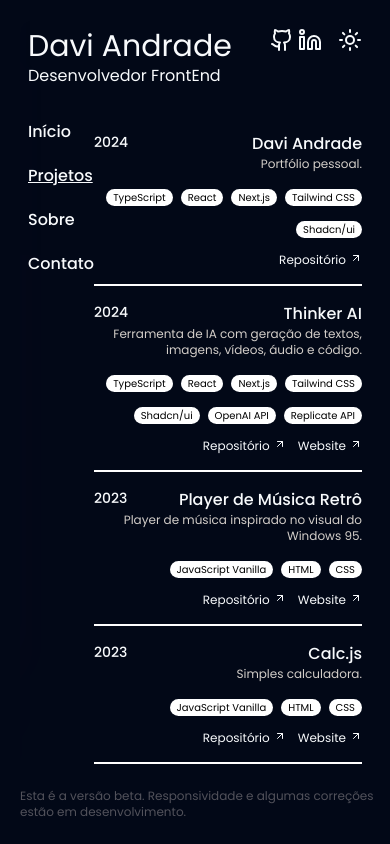
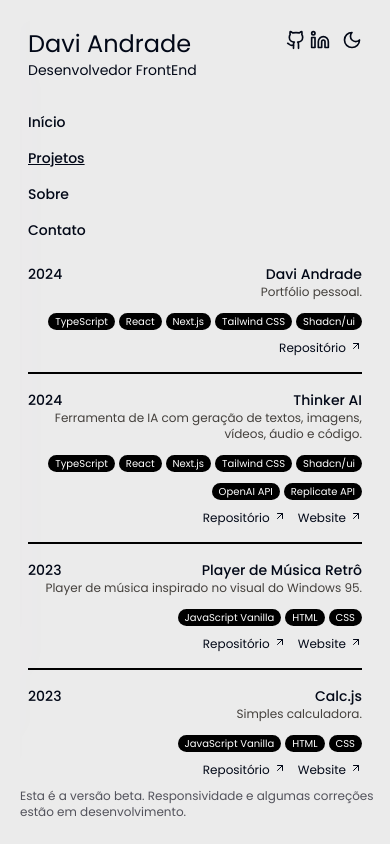
Before and after one commit to davi-andrade-js/dv-portfolio, a Next.js app: page /projects in a window 390 px wide. Both pictures are taken after a click on the element 350 px from the left and 58 px from the top of the page. Built offline with nearby package versions, Linux system fonts and the light colour scheme.

Commit message:
finish responsiveness in small devices

```diff
--- a/src/app/(routes)/info/page.tsx
+++ b/src/app/(routes)/info/page.tsx
@@ -37,13 +37,11 @@ export default function Info() {
 
   return (
     <>
-      <main className="flex h-full flex-col justify-between md:flex-row">
-        <div></div>
-
+      <main className="flex h-full flex-col justify-end md:flex-row md:justify-between">
         <div className="font-poppinsRegular z-10 flex h-fit flex-col items-end justify-end space-y-4 text-base transition-all md:w-72 md:space-y-6">
           {skills.map((skill) => (
             <div key={skill.name} className="space-y-2 transition-all">
-              <h1 className="font-poppinsMedium text-md text-end md:text-lg">
+              <h1 className="font-poppinsMedium text-end text-sm transition-all md:text-lg">
                 {skill.name}
               </h1>
               <div className="flex h-fit flex-row flex-wrap justify-end gap-1 md:gap-2">
--- a/src/app/layout.tsx
+++ b/src/app/layout.tsx
@@ -41,7 +41,7 @@ export default function RootLayout({
         <section className="z-10 m-5 mb-0 flex h-[91vh] flex-col rounded-xl p-2 md:m-8 md:p-5 lg:m-8 lg:mb-0 lg:p-5">
           <MovingLights />
           <Header />
-          <main className="flex w-full flex-row justify-between overflow-hidden">
+          <main className="flex h-full w-full flex-col justify-between overflow-hidden md:flex-row">
             <Sidebar />
             {children}
           </main>
--- a/src/app/page.tsx
+++ b/src/app/page.tsx
@@ -4,18 +4,14 @@ import Resume from "@/components/Resume";
 export default function Home() {
   return (
     <>
-      <main className="flex h-full w-full flex-col justify-between md:flex-row">
-        <div></div>
-
-        <div className="z-10 flex w-full justify-end">
-          <article className="font-poppinsRegular flex w-32 cursor-default flex-col items-end space-y-3 text-end text-xs transition-all md:w-40 md:text-base">
-            <p className="transition-all">
-              {`Desenvolvedor Web e Graduando em Análise e Desenvolvimento de Sistemas. Antes do meu primeiro "Hello World", fiz trabalhos voluntários e estive engajado no protagonismo estudantil durante o ensino médio.`}
-            </p>
-            <Resume />
-          </article>
-        </div>
-      </main>
+      {/* <main className="z-10 flex h-full w-full flex-row items-end justify-between md:w-fit md:flex-row"> */}
+      <article className="font-poppinsRegular z-10 flex cursor-default flex-col items-end space-y-3 text-end text-sm transition-all md:h-full md:text-base">
+        <p className="w-36 transition-all md:w-40">
+          {`Desenvolvedor Web e Graduando em Análise e Desenvolvimento de Sistemas. Antes do meu primeiro "Hello World", fiz trabalhos voluntários e estive engajado no protagonismo estudantil durante o ensino médio.`}
+        </p>
+        <Resume />
+      </article>
+      {/* </main> */}
     </>
   );
 }
--- a/src/components/Header.tsx
+++ b/src/components/Header.tsx
@@ -9,31 +9,31 @@ export default function Header() {
   return (
     <header className="font-poppinsRegular mb-8 flex w-full flex-row justify-between">
       <div className="z-10 flex h-fit cursor-default flex-col transition-all">
-        <h1 className=" text-3xl transition-all md:text-6xl lg:text-6xl">
-          Davi Andrade
-        </h1>
-        <h2 className=" text-md transition-all md:text-2xl lg:text-2xl">
+        <h1 className="text-2xl transition-all md:text-6xl">Davi Andrade</h1>
+        <h2 className=" text-sm transition-all md:text-2xl">
           Desenvolvedor FrontEnd
         </h2>
       </div>
 
-      <div className="z-10 flex flex-row space-x-4">
+      <div className="z-10 flex h-fit flex-row items-center space-x-3 md:space-x-4">
         <div key={"GitHub"} className="display flex flex-row space-x-1">
           <Link
+            className="h-fit"
             key={"GitHub"}
             href="https://github.com/davi-andrade-js"
             target="_blank"
             rel="noreferrer"
           >
-            <Github className="cursor-pointer transition-all hover:text-neutral-500" />
+            <Github className="w-5 cursor-pointer transition-all hover:text-neutral-500 md:w-6" />
           </Link>
           <Link
+            className="h-fit"
             key={"LinkedIn"}
             href={"https://www.linkedin.com/in/andrade-davi/"}
             target="_blank"
             rel="noreferrer"
           >
-            <Linkedin className="cursor-pointer transition-all hover:text-neutral-500" />
+            <Linkedin className="w-5 cursor-pointer transition-all hover:text-neutral-500 md:w-6" />
           </Link>
         </div>
 
--- a/src/components/ProjectsList.tsx
+++ b/src/components/ProjectsList.tsx
@@ -84,7 +84,7 @@ export default function ProjectsList() {
 
   return (
     <>
-      <div className="font-poppinsRegular flex h-full w-full flex-row overflow-hidden pt-3 md:w-3/5 md:pt-0 lg:items-end lg:justify-end ">
+      <div className="font-poppinsRegular mt-6 flex h-full w-full flex-row overflow-hidden md:w-3/5 md:pt-0 lg:items-end lg:justify-end ">
         <ScrollArea className="h-full md:w-3/4 md:pr-4">
           <div className="flex flex-col space-y-4 md:space-y-5">
             {projects.map((project) => (
@@ -105,13 +105,15 @@ export default function ProjectsList() {
                   onMouseEnter={() => setProjectOnHover(project.name)}
                   onMouseLeave={() => setProjectOnHover("")}
                 >
-                  <div className=" flex w-full flex-col items-end justify-between space-y-3 transition-all  md:w-[90%] md:space-y-4">
+                  <div className=" flex w-full flex-col items-end justify-between space-y-2 transition-all  md:w-[90%] md:space-y-4">
                     <div className="flex w-full flex-col items-end transition-all">
                       <header className="font-poppinsMedium flex w-full flex-row justify-between">
                         <div className="text-sm md:text-base">
                           {project.year}
                         </div>
-                        <div className="flex md:text-lg">{project.name}</div>
+                        <div className="flex text-sm md:text-lg">
+                          {project.name}
+                        </div>
                       </header>
 
                       <div className="text-secondary text-right text-xs transition-all md:text-base">
@@ -119,7 +121,7 @@ export default function ProjectsList() {
                       </div>
                     </div>
 
-                    <div className="flex flex-row flex-wrap justify-end gap-2">
+                    <div className="flex flex-row flex-wrap justify-end gap-1 md:gap-2">
                       {project.technologies.map((tech) => (
                         <div key={tech}>
                           <Badge className="badge transition-all md:text-xs">
@@ -133,10 +135,10 @@ export default function ProjectsList() {
                       {project.repositoryUrl ? (
                         <>
                           <Link
+                            className="flex cursor-pointer flex-row text-right text-xs  md:text-base"
                             href={project.repositoryUrl}
                             target="_blank"
                             rel="noreferrer"
-                            className="flex cursor-pointer flex-row text-right text-xs  md:text-base"
                             onMouseEnter={() => setLinkOnHover("repository")}
                             onMouseLeave={() => setLinkOnHover("")}
                           >
--- a/src/components/Resume.tsx
+++ b/src/components/Resume.tsx
@@ -9,16 +9,16 @@ export default function Resume() {
 
   return (
     <Link
-      className="flex w-fit flex-row transition-all"
+      className="flex h-fit w-fit flex-row transition-all"
       href="/downloads/Currículo Davi Andrade.pdf"
       target="_blank"
       rel="noreferrer"
       onMouseEnter={() => setOnHover(true)}
       onMouseLeave={() => setOnHover(false)}
     >
-      <p>Currículo</p>
+      <p className="text-sm md:text-base">Currículo</p>
       <ArrowUpRight
-        className={`ml-1 w-3 transition-all md:w-4 ${onHover && "pb-2"}`}
+        className={`ml-1 h-fit w-3 transition-all md:h-auto md:w-4 ${onHover && "pb-2"}`}
       />
     </Link>
   );
--- a/src/components/Sidebar.tsx
+++ b/src/components/Sidebar.tsx
@@ -1,13 +1,11 @@
 "use client";
 
-import { useState } from "react";
 import { usePathname } from "next/navigation";
 import React from "react";
 import Link from "next/link";
 
 export default function Sidebar() {
   const route = usePathname();
-  // const [onHover, setOnHover] = useState("");
 
   const navItems = [
     {
@@ -33,15 +31,12 @@ export default function Sidebar() {
   ];
 
   return (
-    <nav
-      className="font-poppinsMedium
-     lg:text-md md:text-md flex w-fit flex-col space-y-5 text-base transition-all"
-    >
+    <nav className="font-poppinsMedium flex w-fit flex-col space-y-4 text-sm transition-all md:space-y-5 md:text-base">
       {navItems.map((item) => (
         <Link
           key={item.name}
           href={item.href}
-          className={`z-10 w-fit cursor-pointer transition-all hover:pl-2 ${route === item.href ? "underline " : ""}`}
+          className={`z-10 w-fit cursor-pointer transition-all md:hover:pl-2 ${route === item.href ? "underline " : ""}`}
         >
           <p>{item.name}</p>
         </Link>
--- a/src/components/ThemeSwitcher.tsx
+++ b/src/components/ThemeSwitcher.tsx
@@ -6,7 +6,6 @@ import { Sun } from "lucide-react";
 
 export default function ThemeSwitcher() {
   const [theme, setTheme] = useState("");
-  const [bgOnHover, setBgOnHover] = useState(false);
 
   useEffect(() => {
     setTheme(localStorage.theme);
@@ -34,22 +33,16 @@ export default function ThemeSwitcher() {
 
   return (
     <>
-      <div className="z-10 cursor-pointer">
+      <div className="z-10 h-fit cursor-pointer">
         {theme === "light" ? (
           <Moon
-            className={`w-fit hover:text-neutral-500 `}
+            className={`h-fit w-5 transition-all hover:text-neutral-500 md:w-6 `}
             onClick={() => setDarkMode()}
-            onMouseEnter={() => setBgOnHover(true)}
-            onMouseLeave={() => setBgOnHover(false)}
           />
         ) : (
-          // ${bgOnHover ? "rounded-full bg-stone-950 bg-opacity-15" : ""}
-          // ${bgOnHover ? "rounded-full bg-stone-50 bg-opacity-20" : ""}
           <Sun
-            className={`w-fit hover:text-neutral-500 `}
+            className={`h-fit w-fit transition-all hover:text-neutral-500 `}
             onClick={() => setLightMode()}
-            onMouseEnter={() => setBgOnHover(true)}
-            onMouseLeave={() => setBgOnHover(false)}
           />
         )}
       </div>
--- a/src/components/ui/badge.tsx
+++ b/src/components/ui/badge.tsx
@@ -4,7 +4,7 @@ import { cva, type VariantProps } from "class-variance-authority";
 import { cn } from "@/lib/utils";
 
 const badgeVariants = cva(
-  "inline-flex items-center rounded-full border px-1.5 py-0.1 md:px-2.5 md:py-0.5 text-[10px] md:text-xs transition-all duration-150",
+  "inline-flex items-center rounded-full border px-1.5 md:px-2.5 md:py-0.5 text-[10px] md:text-xs transition-all duration-150",
   {
     variants: {
       variant: {
```
